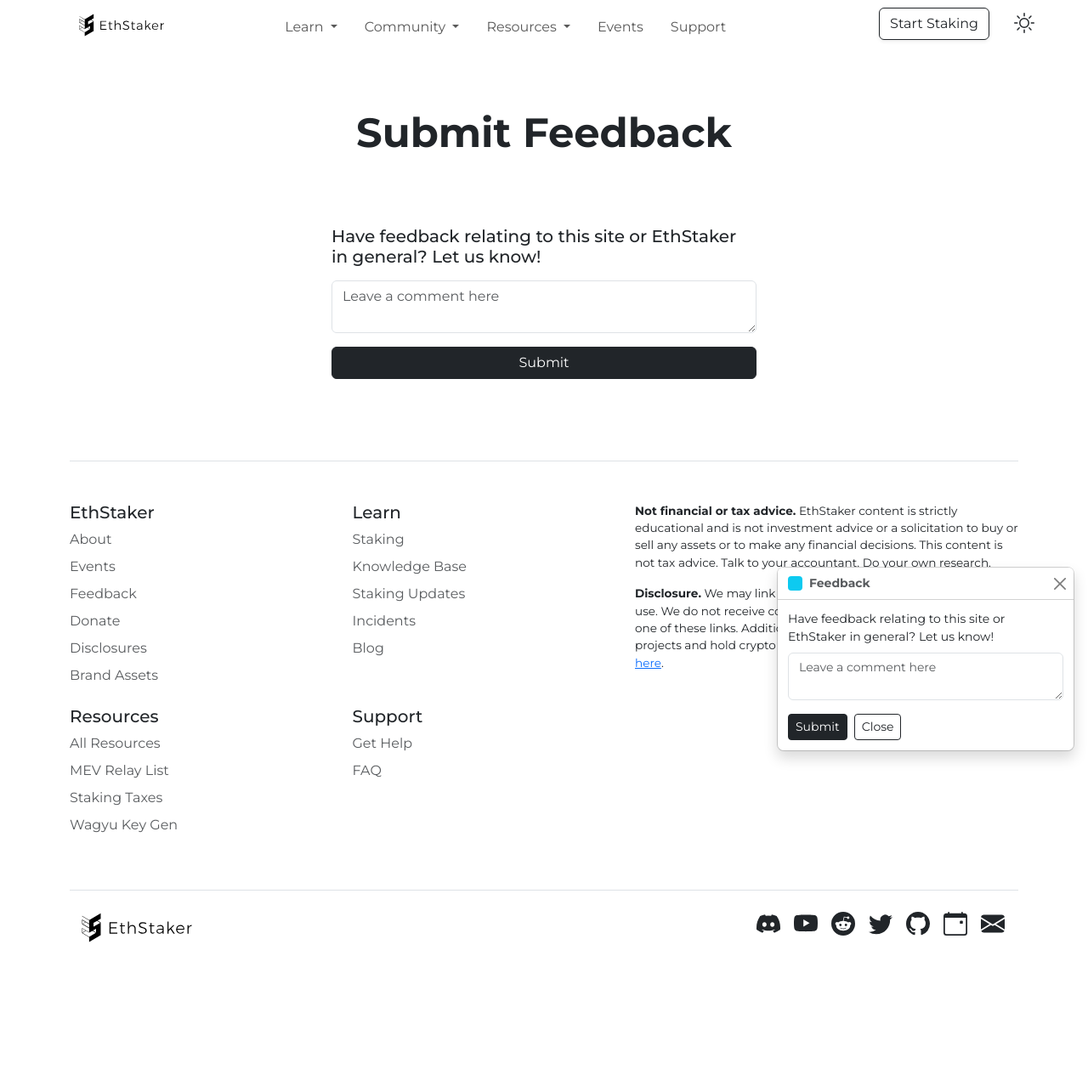
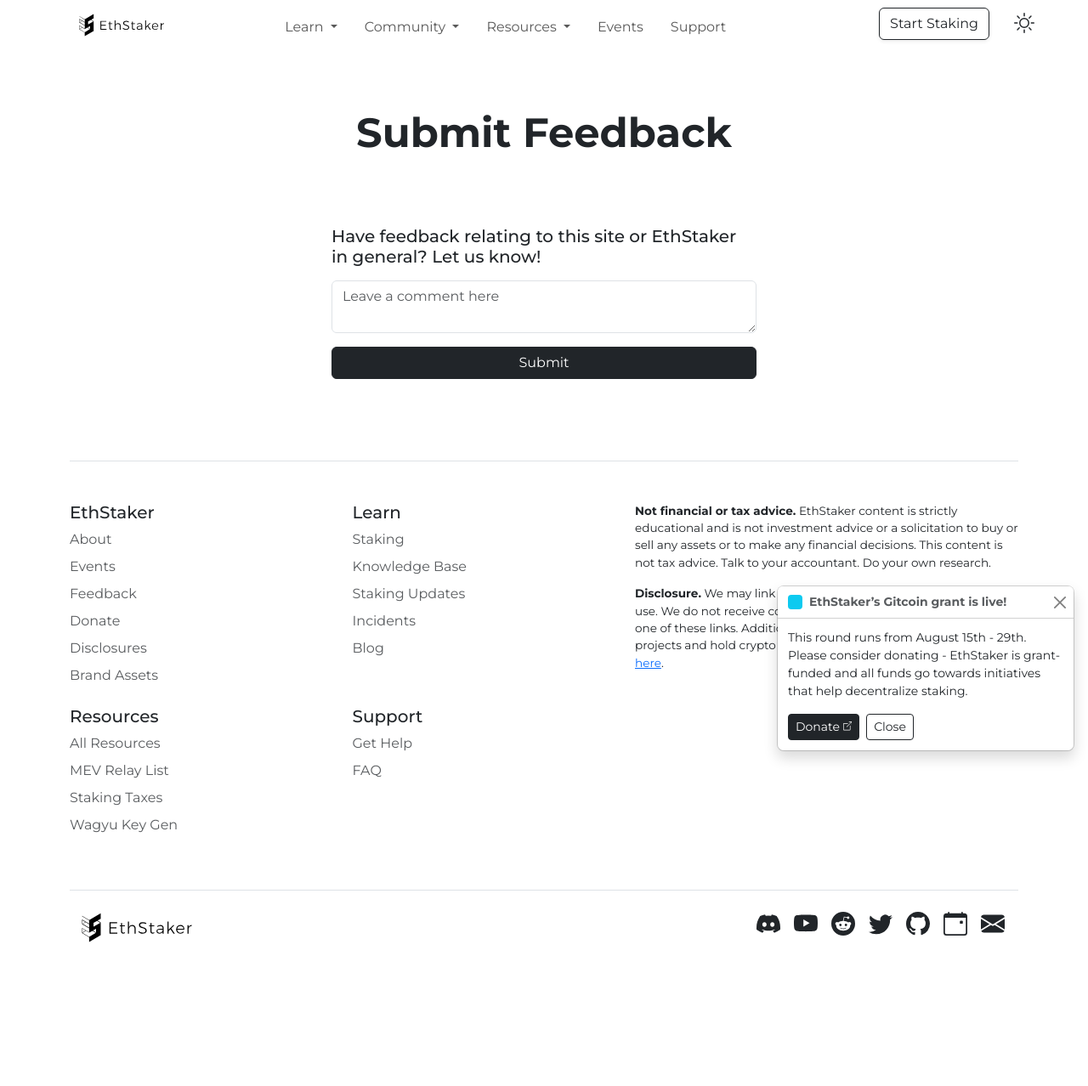
Before and after one commit to eth-educators/website, a Jekyll site: the page built from feedback.md, in a window 1280 px wide. Shown: the whole page at 85% size. Built offline with Jekyll 4.4.1, drawn with Linux system fonts in a browser that asks for light colours; before the commit the page ends 1210 px from its top, so only the background shows below that.

Commit message:
new gitcoin toast

```diff
--- a/_config.yml
+++ b/_config.yml
@@ -46,13 +46,13 @@
 
 # Toast
 enable_toast: true
-toast_msg_id: 5 # must increment when creating a new message
-toast_title: Octant $1M allocation voting is live!
-toast_msg: This round runs until July 28th. Please consider voting - EthStaker is grant-funded and all funds go towards initiatives that help decentralize staking. # Best when under 200 characters
-toast_link: https://snapshot.org/#/octantapp.eth/proposal/0x5bc938e62134d4b5532d525aa2bdf06c7677d74d2fc9d7ba3ebb0539238068a5 # Optional, leave blank to omit
-toast_link_text: Vote
-# July 28, 1:00:00 GMT+0
-toast_expiration: 1690506000 # epoch time in seconds
+toast_msg_id: 6 # must increment when creating a new message
+toast_title: EthStaker’s Gitcoin grant is live!
+toast_msg: This round runs from August 15th - 29th. Please consider donating - EthStaker is grant-funded and all funds go towards initiatives that help decentralize staking. # Best when under 200 characters
+toast_link: https://explorer.gitcoin.co/#/round/424/0x222ea76664ed77d18d4416d2b2e77937b76f0a35/0x222ea76664ed77d18d4416d2b2e77937b76f0a35-8 # Optional, leave blank to omit
+toast_link_text: Donate
+# August 29, 23:59:59 GMT+0
+toast_expiration: 1693353599 # epoch time in seconds
 
 # Feedback Toast
 enable_feedback_toast: true
```
